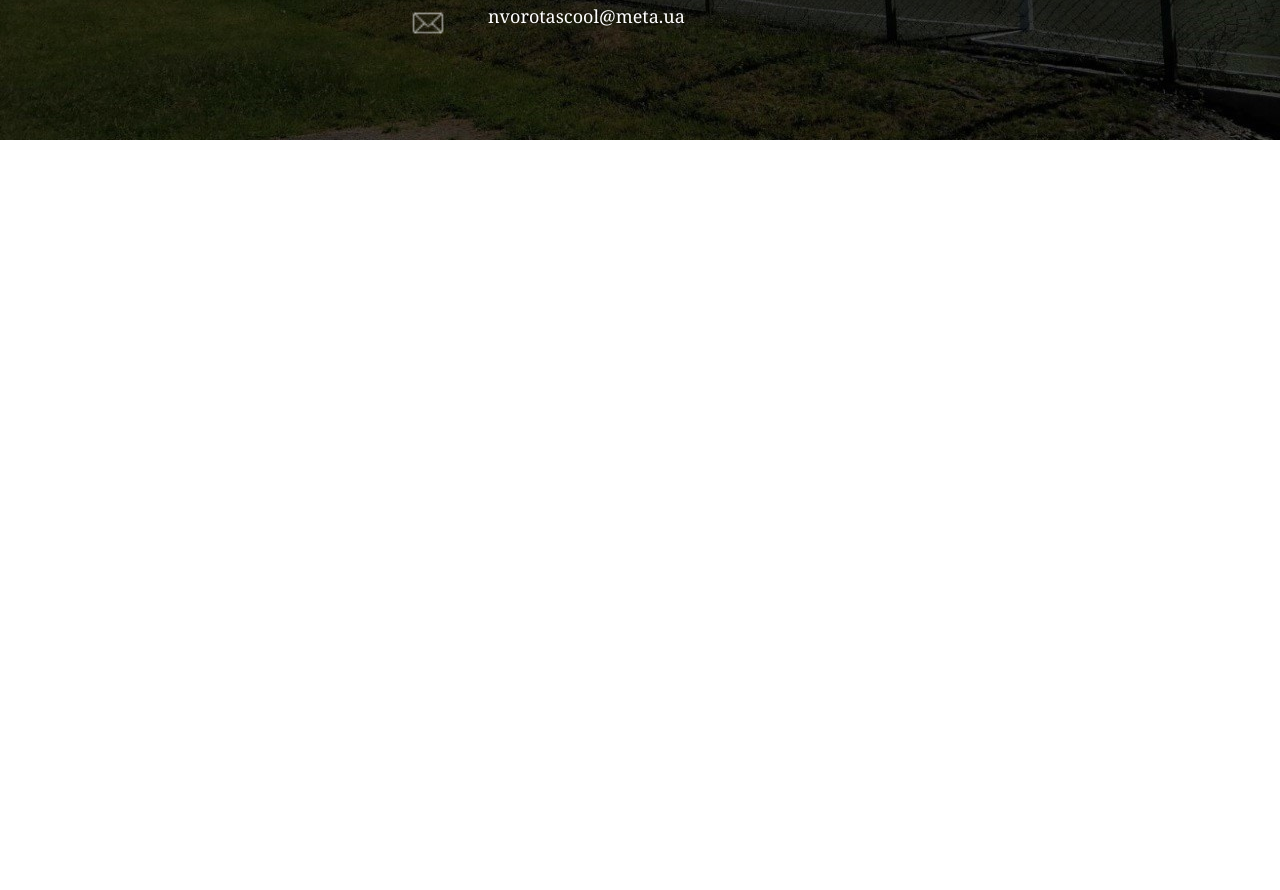
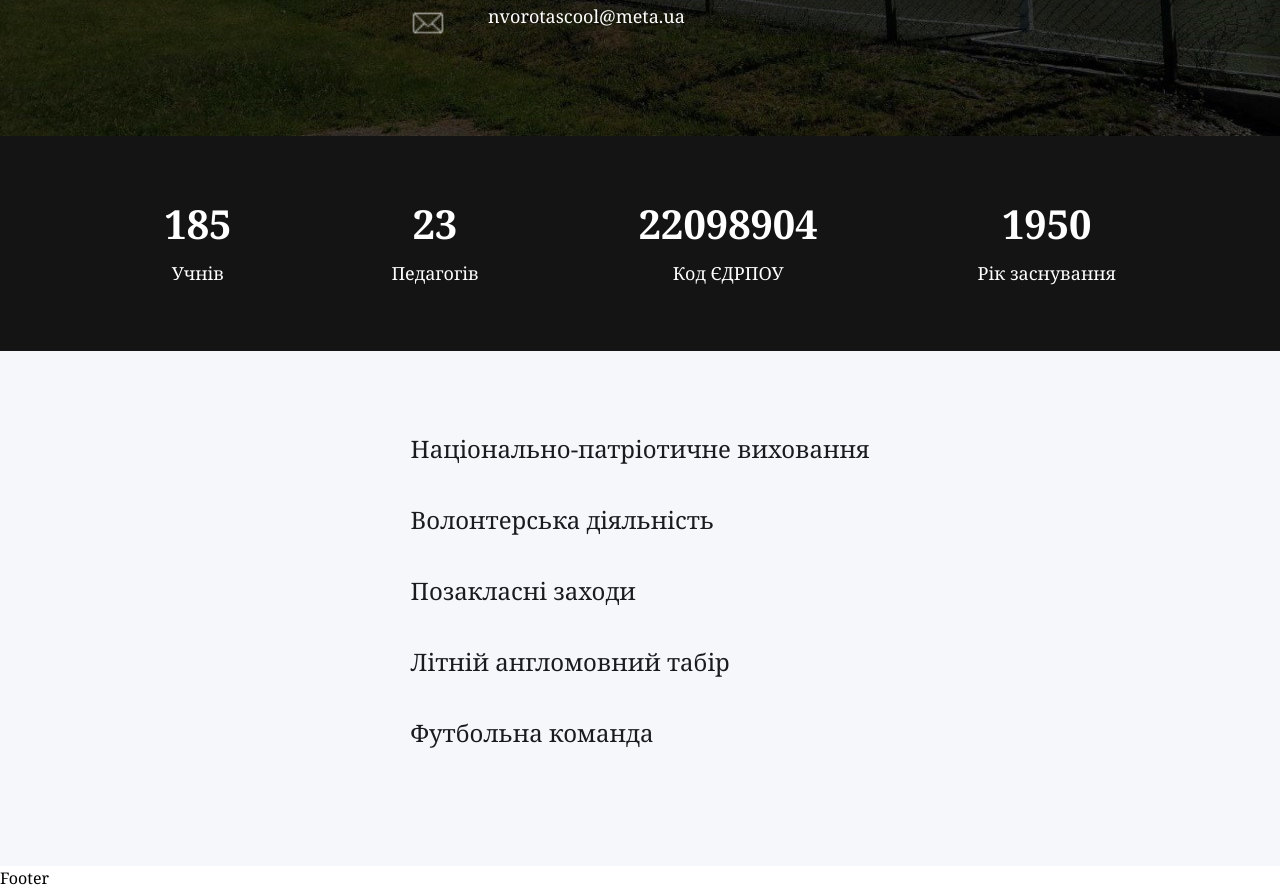
Before and after one commit to gviktoriia/nvorotaschool, a Next.js app: page / in a window 1280 px wide. Shown: the part 660-1550 px from the top of the page. Before the commit the page ends 800 px from the top, so only its background shows below. Built offline with nearby package versions, Linux system fonts and the light colour scheme.

Commit message:
Statistics Section added

```diff
--- a/src/app/globals.css
+++ b/src/app/globals.css
@@ -122,37 +122,6 @@ body {
   .bold-16 {
     @apply text-[16px] font-[700];
   }
-
-  /* Hero */
-  .hero-map {
-    @apply absolute right-0 top-0 h-screen w-screen bg-pattern-2 bg-cover bg-center md:-right-28 xl:-top-60;
-  }
-
-  /* Camp */
-  .camp-quote {
-    @apply absolute -right-6 bottom-4 w-[140px] lg:bottom-10 xl:-right-8 xl:w-[186px] 3xl:right-0;
-  }
-
-  /* Feature */
-  .feature-phone {
-    @apply absolute top-[13%] z-10 hidden max-w-[1500px] rotate-[15deg] md:-left-16 lg:flex  3xl:left-20;
-  }
-
-  /* Get App */
-  .get-app {
-    @apply max-container relative flex w-full  flex-col justify-between gap-32 overflow-hidden bg-green-90 bg-pattern bg-cover bg-center bg-no-repeat px-6 py-12 text-white sm:flex-row sm:gap-12 sm:py-24 lg:px-20 xl:max-h-[598px] 2xl:rounded-5xl;
-  }
-}
-
-/* Hide scrollbar for Chrome, Safari and Opera */
-.hide-scrollbar::-webkit-scrollbar {
-  display: none;
-}
-
-/* Hide scrollbar for IE, Edge and Firefox */
-.hide-scrollbar {
-  -ms-overflow-style: none; /* IE and Edge */
-  scrollbar-width: none; /* Firefox */
 }
 
 .loader {
--- a/src/app/layout.tsx
+++ b/src/app/layout.tsx
@@ -3,7 +3,7 @@ import { Inter } from "next/font/google";
 import "./globals.css";
 import Head from "next/head";
 import Footer from "@/components/Footer";
-import Navbar from "@/components/Navbar";
+import Navbar from "@/components/Hero/Navbar";
 
 const inter = Inter({ subsets: ["latin"] });
 
--- a/src/app/page.tsx
+++ b/src/app/page.tsx
@@ -1,13 +1,18 @@
-import LandingPage from "@/components/LandingPage";
+"use client";
+import Gallery from "@/components/Gallery/Gallery";
+import Hero from "@/components/Hero/Hero";
+import Statistics from "@/components/Statistics/Statistics";
 import { GoogleAnalytics } from "@next/third-parties/google";
 
 const Home = () => {
   return (
     <>
       <GoogleAnalytics gaId="G-1GEYSSXF39" />
-      <LandingPage />
+      <Hero />
+      <Statistics />
+      <Gallery />
     </>
   );
-}
+};
 
 export default Home;
--- /dev/null
+++ b/src/components/Gallery/Carousel.tsx
@@ -0,0 +1,7 @@
+import React from "react";
+
+const Carousel = () => {
+  return <div></div>;
+};
+
+export default Carousel;
--- /dev/null
+++ b/src/components/Gallery/Features.tsx
@@ -0,0 +1,31 @@
+import React from "react";
+
+const Features = () => {
+  return (
+    <div
+      style={{
+        fontSize: "24px",
+        color: "#1a1b1f",
+        paddingTop: "80px",
+        paddingBottom: "80px",
+      }}
+    >
+      <ul
+        className="gap-y-30"
+        style={{
+          textDecoration: "none",
+        }}
+      >
+        <li style={{ marginBottom: "35px" }}>
+          Національно-патріотичне виховання
+        </li>
+        <li style={{ marginBottom: "35px" }}>Волонтерська діяльність</li>
+        <li style={{ marginBottom: "35px" }}>Позакласні заходи</li>
+        <li style={{ marginBottom: "35px" }}>Літній англомовний табір</li>
+        <li style={{ marginBottom: "35px" }}>Футбольна команда</li>
+      </ul>
+    </div>
+  );
+};
+
+export default Features;
--- /dev/null
+++ b/src/components/Gallery/Gallery.tsx
@@ -0,0 +1,19 @@
+"use client";
+import Carousel from "./Carousel";
+import Features from "./Features";
+const Gallery = () => {
+  return (
+    <section
+      className="max-container padding-container flex flex-col justify-center items-center relative"
+      style={{
+        backgroundColor: "#f5f7fa",
+      }}
+    >
+      <div className="flex row">
+        <Features />
+      </div>
+    </section>
+  );
+};
+
+export default Gallery;
--- a/src/components/LandingPage.tsx
+++ b/src/components/Hero/Hero.tsx
@@ -1,7 +1,7 @@
+"use client";
 import Image from "next/image";
-import React from "react";
 
-const LandingPage = () => {
+const Hero = () => {
   return (
     <section
       className="max-container padding-container flex flex-col justify-center items-center z-0 top-0 absolute"
@@ -47,4 +47,4 @@ const LandingPage = () => {
   );
 };
 
-export default LandingPage;
+export default Hero;
--- a/src/components/Navbar.tsx
+++ b/src/components/Hero/Navbar.tsx
@@ -1,6 +1,6 @@
 import Image from "next/image";
 import Link from "next/link";
-import { NAV_LINKS } from "../../constants";
+import { NAV_LINKS } from "../../../constants";
 
 const Navbar = () => {
   return (
--- /dev/null
+++ b/src/components/Statistics/Statistics.tsx
@@ -0,0 +1,34 @@
+"use client";
+
+const Statistics = () => {
+  return (
+    <section
+      className="max-container padding-container flex flex-col justify-center items-center relative z-0 "
+      style={{
+        backgroundColor: "#141414",
+        marginTop: "86vh",
+      }}
+    >
+      <div className="flex row gap-x-40 mt-16 mb-16">
+        <div className="text-center">
+          <p className="text-white bold-40 mb-3">185</p>
+          <p className="text-white regular-18">Учнів</p>
+        </div>
+        <div className="text-center">
+          <p className="text-white bold-40 mb-3">23</p>
+          <p className="text-white regular-18">Педагогів</p>
+        </div>
+        <div className="text-center">
+          <p className="text-white bold-40 mb-3">22098904</p>
+          <p className="text-white regular-18">Код ЄДРПОУ</p>
+        </div>
+        <div className="text-center">
+          <p className="text-white bold-40 mb-3">1950</p>
+          <p className="text-white regular-18">Рік заснування</p>
+        </div>
+      </div>
+    </section>
+  );
+};
+
+export default Statistics;
```
Also changed, not shown: src/components/Button.tsx (+6 -1 lines), src/components/Footer.tsx (+4 -6 lines), 8 other files (tests, documents, lock files or other folders).
